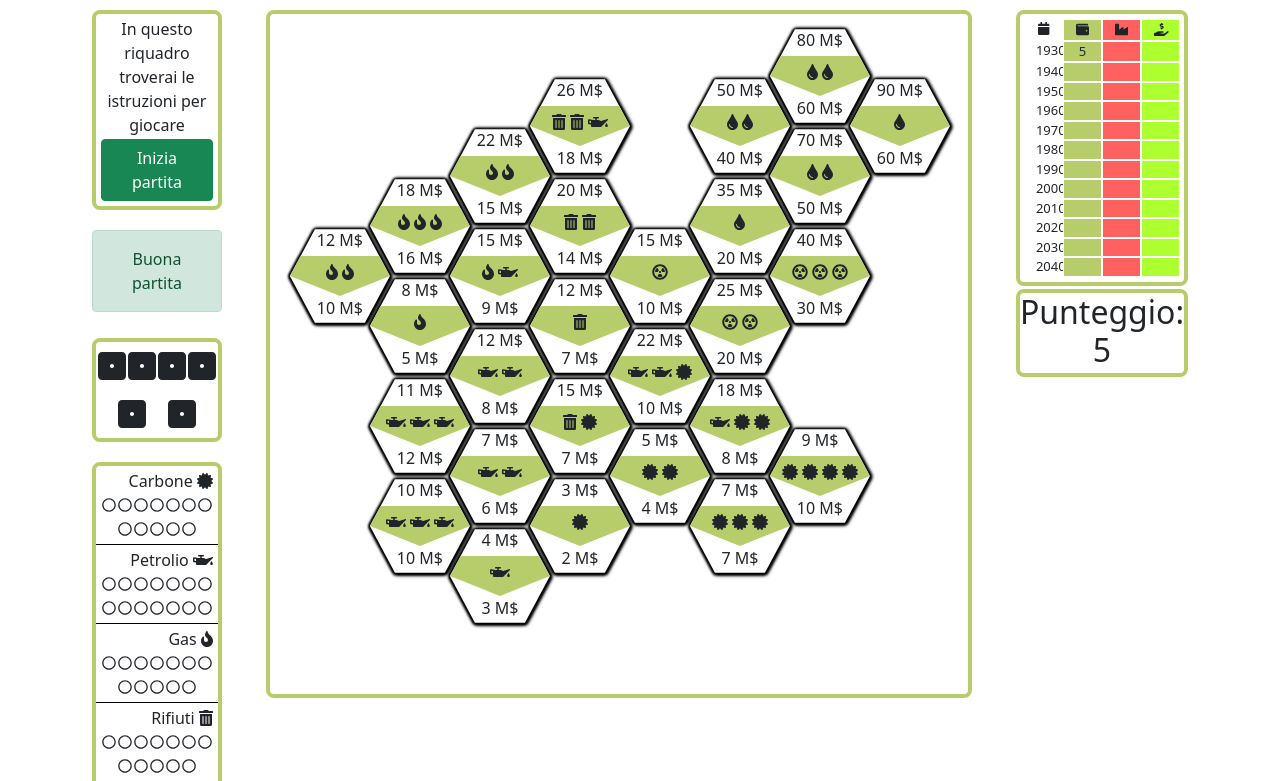
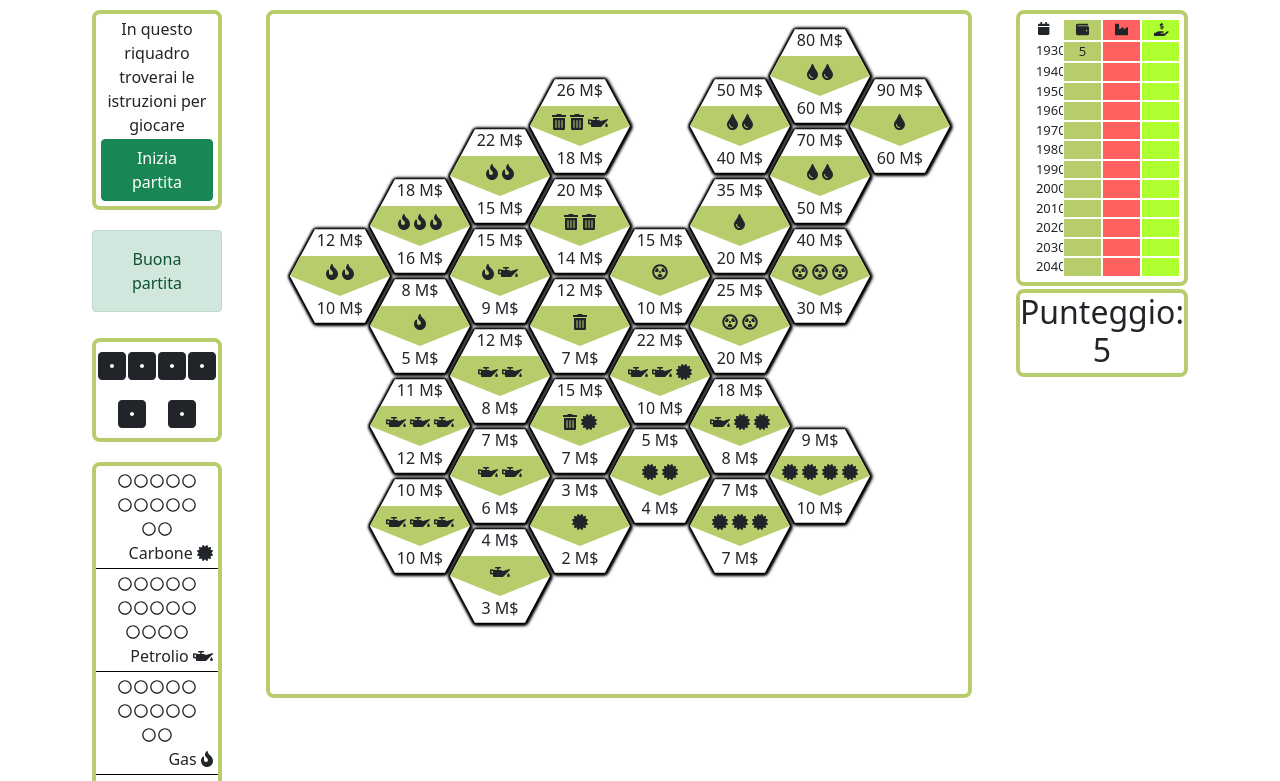
Before and after one commit to migius/rollectricity, a React (Create React App) app: page / in a window 1280 px wide. Shown: the top 781 px of the page. Built offline with nearby package versions, Linux system fonts and the light colour scheme.

Commit message:
fix close alert e sistemazioni varie HTML

```diff
--- a/public/index.html
+++ b/public/index.html
@@ -7,7 +7,7 @@
     <meta name="theme-color" content="#000000" />
     <meta
       name="description"
-      content="Web site created using create-react-app"
+      content="Rollectricity - roll & write game about energy transition"
     />
     <link rel="apple-touch-icon" href="%PUBLIC_URL%/logo192.png" />
     <!--
@@ -24,7 +24,7 @@
       work correctly both with client-side routing and a non-root public URL.
       Learn how to configure a non-root public URL by running `npm run build`.
     -->
-    <title>React App</title>
+    <title>Rollectricity</title>
   </head>
   <body>
     <noscript>You need to enable JavaScript to run this app.</noscript>
--- a/src/App.jsx
+++ b/src/App.jsx
@@ -151,9 +151,9 @@ function App() {
 
 
   //HANDLE
-  /*const closeAlert = (partita) => {
+  const closeAlert = (partita) => {
     setPartita(partita.ProssimaFase(partita.Fase));
-  }*/
+  }
 
   const handleAction = (azione) => {
     console.log("handleAction " + azione.Testo);
@@ -238,7 +238,7 @@ function App() {
       <div className={"alert sticky-top re-box d-xl-none " + (partita.Alert === undefined ? "d-none" : partita.Alert.Classe) } role="alert">
         {partita.Alert === undefined ? "" : partita.Alert.Testo}
 
-        <div className="close-button"  ><FontAwesomeIcon icon={faTimesCircle} /></div>
+        <div className="close-button" onClick={() => closeAlert(partita)}  ><FontAwesomeIcon icon={faTimesCircle} /></div>
 
       </div>
       <div className="col-12 col-xl">
--- a/src/entities/Partita.js
+++ b/src/entities/Partita.js
@@ -25,8 +25,10 @@ export class Partita {
                 Testo: "Buona partita",
                 Classe: "alert-success"
             };
+            this.Entrate = 0;
         } else {
             this.Fase = partita.Fase;
+            this.Entrate = partita.Entrate;
         }
     }
 
@@ -67,6 +69,12 @@ export class Partita {
         return newP;
     }
 
+    SegnaEntrate(entrate) {
+        let newP = new Partita(this);
+        newP.Entrate = entrate;
+        return newP;
+    }
+
     SegnalaAlert(testo, classe){
         let newP = new Partita(this);
         newP.Alert = {
@@ -74,7 +82,6 @@ export class Partita {
             Classe: classe
         };
 
-        setTimeout(this.ProssimaFase(this.fase), 1000);
         return newP;
     }
 }
--- a/src/views/RisorsaView.js
+++ b/src/views/RisorsaView.js
@@ -8,14 +8,14 @@ import './RisorsaView.css';
 
 function RisorsaView(props) {
 
-  return (<div className="risorsa">
+  return (<div className="risorsa row mx-0">
 
-            <div className="r-name">{props.risorsa.Nome} {props.risorsa.Icona} </div>
-            <div className="r-stats">
+            <div className="r-stats col col-xl-12">
               {Array(props.risorsa.Usate).fill().map((object, i) => <FontAwesomeIcon key={"u_" + i} icon={faCheckCircle} />)}
               {Array(props.risorsa.Estratte-props.risorsa.Usate).fill().map((object, i) => <FontAwesomeIcon key={"e_" + i} icon={faCircle} />)}
               {Array(props.risorsa.Disponibili-props.risorsa.Estratte).fill().map((object, i) => <FontAwesomeIcon key={"d_" + i} icon={faCircleRegular} />)}
             </div>
+            <div className="r-name col col-xl-12">{props.risorsa.Nome} {props.risorsa.Icona} </div>
             {/* {props.risorsa.Dadi.map((object, i) => <div key={i}><DadoView valore={object} /></div>) */}
 
           </div>);
```
Also changed, not shown: public/manifest.json.
